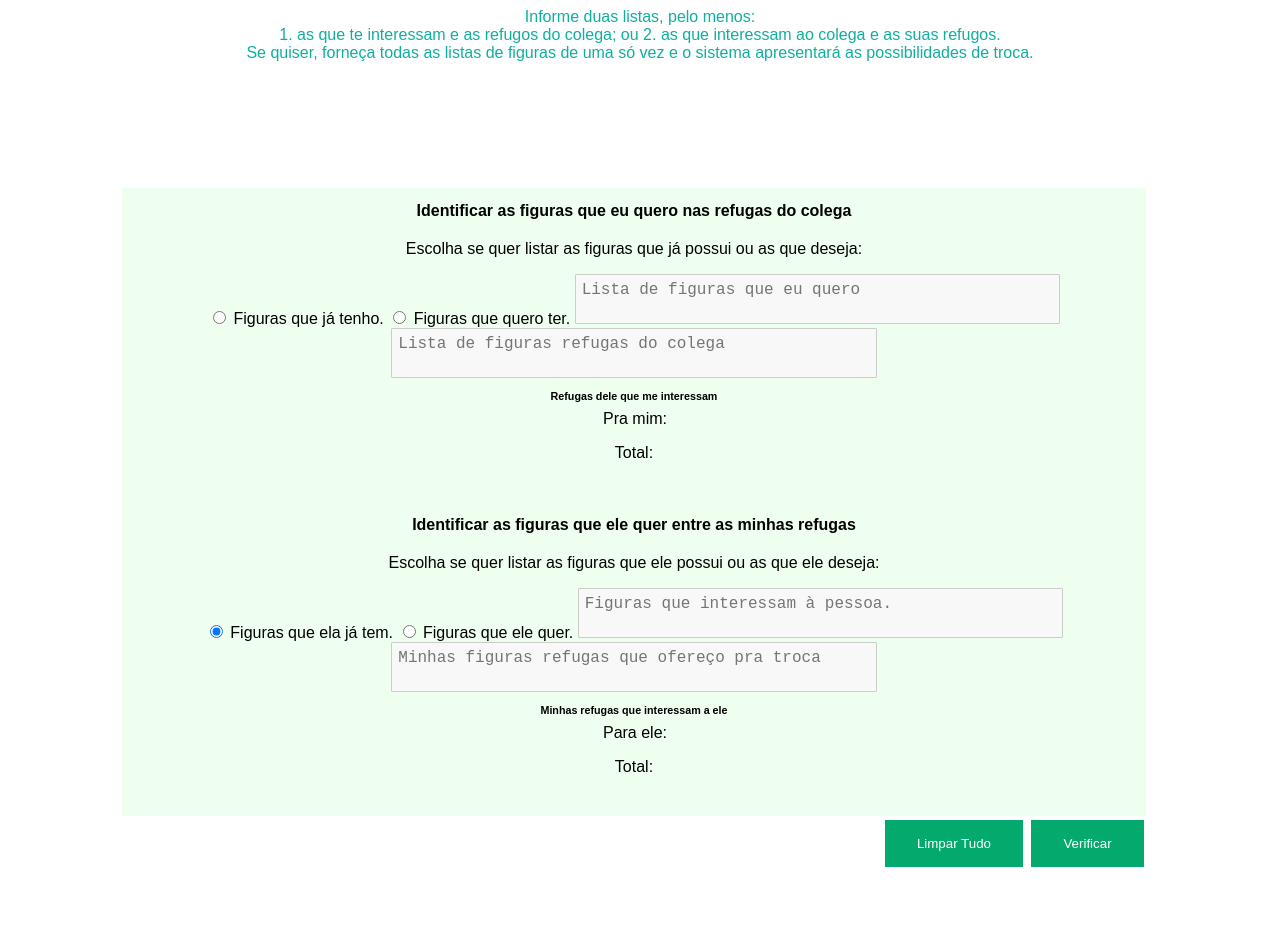
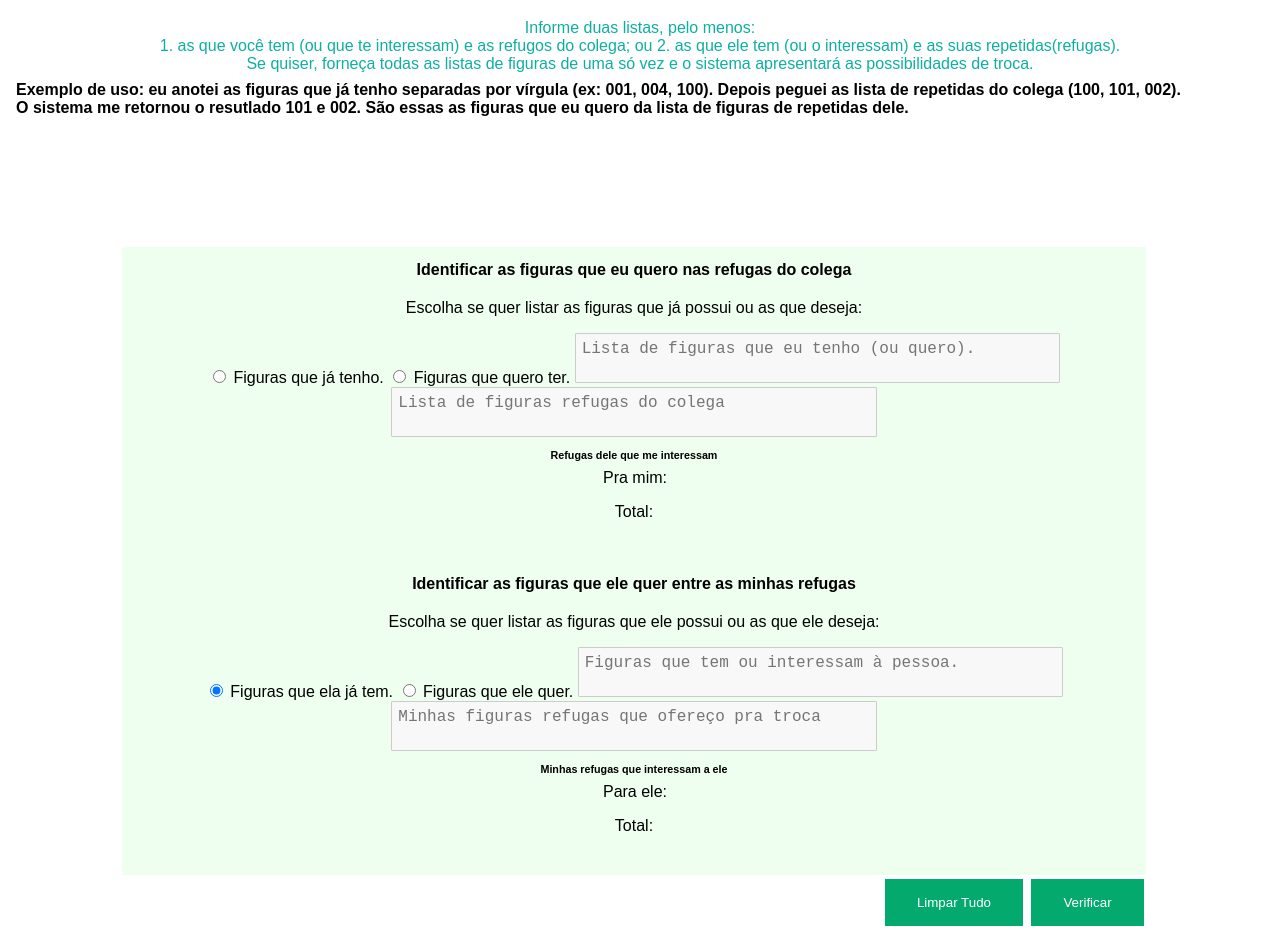
Before and after one commit to tcruzfranca/trocaFigura, a plain HTML site: page index.html in a window 1280 px wide. Before the commit the page ends 871 px from the top, so only its background shows below. Drawn offline with Linux system fonts and the light colour scheme.

Commit message:
Update index.html

```diff
--- a/index.html
+++ b/index.html
@@ -220,10 +220,13 @@
 
 <body>
 
-    <p class="orientacao">Informe duas listas, pelo menos: <br/>
-        1. as que te interessam e as refugos do colega; ou
-        2. as que interessam ao colega e as suas refugos. <br/>
-        Se quiser, forneça todas as listas de figuras de uma só vez e o sistema apresentará as possibilidades de troca.</p>
+    <h3></h3><p class="orientacao">Informe duas listas, pelo menos: <br/>
+        1. as que você tem (ou que te interessam) e as refugos do colega; ou
+        2. as que ele tem (ou o interessam) e as suas repetidas(refugas). <br/>
+        Se quiser, forneça todas as listas de figuras de uma só vez e o sistema apresentará as possibilidades de troca.</p> </h3>
+    <h4>Exemplo de uso: eu anotei as figuras que já tenho separadas por vírgula (ex: 001, 004, 100). Depois peguei as lista de repetidas do colega (100, 101, 002).<br/>
+    O sistema me retornou o resutlado 101 e 002. São essas as figuras que eu quero da lista de figuras de repetidas dele.
+    </h4>
 
     <div id="match_para_troca">
 
@@ -235,7 +238,7 @@
             <input type="radio" id="l_fig_desejadas" name="lista_entrada" value="figuras_desejadas"/>
             <label for="l_fig_desejadas">Figuras que quero ter.</label>
 
-            <textarea id="me_interessam" placeholder="Lista de figuras que eu quero"></textarea>
+            <textarea id="me_interessam" placeholder="Lista de figuras que eu tenho (ou quero)."></textarea>
             <textarea id="suas_refugas" placeholder = "Lista de figuras refugas do colega"></textarea>
             <div id="meu_interesse">
                 <h6> Refugas dele que me interessam</h6>
@@ -254,7 +257,7 @@
             <input type="radio" id="l_fig_desejadas_colega" name="lista_entrada" value="figuras_desejadas_colega"/>
             <label for="l_fig_desejadas_colega">Figuras que ele quer.</label>
 
-            <textarea id="lhes_interessa" placeholder="Figuras que interessam à pessoa."></textarea>
+            <textarea id="lhes_interessa" placeholder="Figuras que tem ou interessam à pessoa."></textarea>
             <textarea id="minhas_refugas" placeholder="Minhas figuras refugas que ofereço pra troca"></textarea><br/>
             <div id="interesse_dele">
                 <h6> Minhas refugas que interessam a ele </h6>
```
